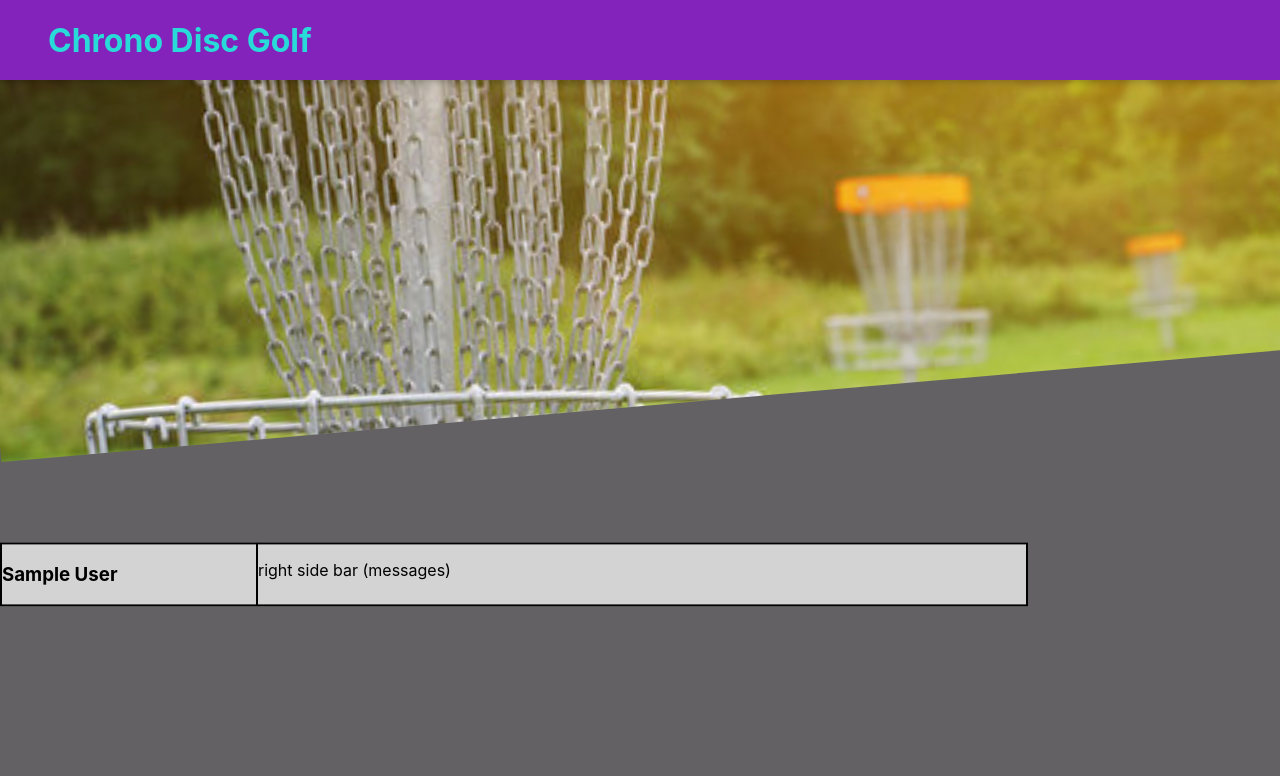
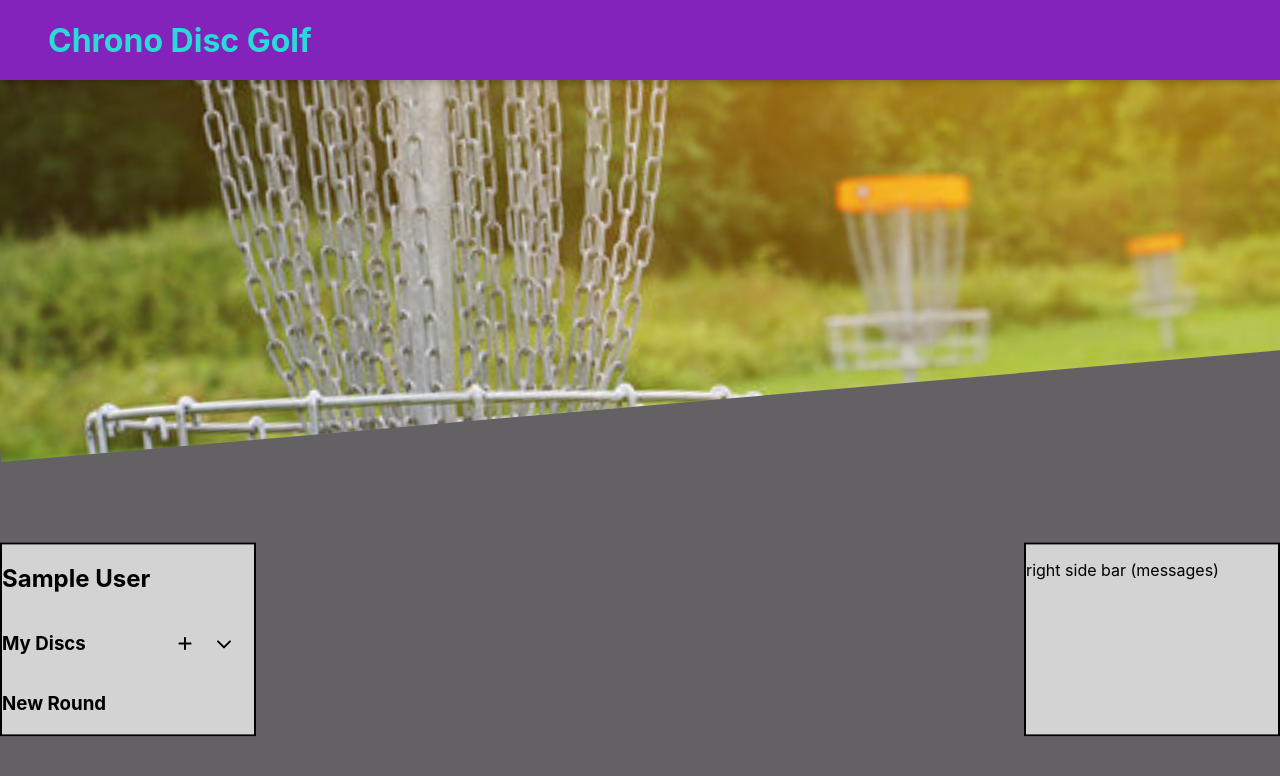
Before and after one commit to NicholasCorcoran/DiscGolf, a React (Create React App) app: page /player in a window 1280 px wide. Shown: the top 776 px of the page. Built offline with nearby package versions, Linux system fonts and the light colour scheme; no server answers; sample sign-in values are in the browser's storage.

Commit message:
SideBar discs
Added the side bar disc created the form but not doing anything with the data yet

```diff
--- /dev/null
+++ b/src/components/Discs/Discs.module.css
@@ -0,0 +1,6 @@
+.cont {
+    display: grid;
+    grid-template-columns: 70% 15% 15%;
+    align-items: center;
+    width: 100%;
+}
--- /dev/null
+++ b/src/components/Discs/Discs.tsx
@@ -0,0 +1,21 @@
+import React from 'react';
+import { FontAwesomeIcon } from "@fortawesome/react-fontawesome";
+import { faChevronDown, faPlus} from "@fortawesome/free-solid-svg-icons";
+import classes from './Discs.module.css'
+import { NewDiscForm } from './NewDiscForm';
+import { MyDiscs } from './MyDiscs';
+
+export const Discs = () => {
+    const [addDisc, setAddDisc] = React.useState(false);
+    const [showDiscs, setShowDiscs] = React.useState(false)
+
+    return <>
+    <div className={classes.cont}>
+    <h3>My Discs</h3>
+    <FontAwesomeIcon icon={faPlus} onClick={()=>setAddDisc(!addDisc)}/>
+    <FontAwesomeIcon icon={faChevronDown} onClick={()=>setShowDiscs(!showDiscs)} />
+    </div>
+    {addDisc && <NewDiscForm/>}
+    {showDiscs && <MyDiscs/>}
+    </>
+}
--- /dev/null
+++ b/src/components/Discs/MyDiscs.tsx
@@ -0,0 +1,5 @@
+import React from 'react';
+
+export const MyDiscs = () => {
+    return <h3>mydiscs</h3>
+}
--- /dev/null
+++ b/src/components/Discs/NewDiscForm.module.css
@@ -0,0 +1,4 @@
+.form {
+    display: flex;
+    flex-direction: column;
+}
--- /dev/null
+++ b/src/components/Discs/NewDiscForm.tsx
@@ -0,0 +1,63 @@
+import React from 'react';
+import classes from './NewDiscForm.module.css'
+
+export const NewDiscForm = () => {
+    return <form className={classes.form}>
+        <label htmlFor="brand" >
+          Disc Brand
+        </label>
+        <input
+          id="brand"
+          type="text"
+          name="brand"
+        />
+        <label htmlFor="discname" >
+          Disc Name
+        </label>
+        <input
+          id="discname"
+          type="text"
+          name="discname"
+        />
+        <label htmlFor="plastic" >
+          Plastic
+        </label>
+        <input
+          id="plastic"
+          type="text"
+          name="plastic"
+        />
+        <label htmlFor="speed" >
+          Disc Speed
+        </label>
+        <input
+          id="speed"
+          type="number"
+          name="speed"
+        />
+        <label htmlFor="glide" >
+          Disc Glide
+        </label>
+        <input
+          id="glide"
+          type="number"
+          name="glide"
+        />
+        <label htmlFor="Turn" >
+          Disc Turn
+        </label>
+        <input
+          id="turn"
+          type="number"
+          name="turn"
+        />
+        <label htmlFor="fade" >
+          Disc Fade
+        </label>
+        <input
+          id="fade"
+          type="number"
+          name="fade"
+        />
+    </form>
+}
--- a/src/components/ScoreCard/ScoreCard.tsx
+++ b/src/components/ScoreCard/ScoreCard.tsx
@@ -26,7 +26,10 @@ export const ScoreCard: React.FC<{
   const [data, setData] = React.useState<DataForm[]>([]);
 
   React.useEffect(() => {
-    setData(Object.values(props.data) as unknown as DataForm[]);
+    if(props.data){
+      setData(Object.values(props.data) as unknown as DataForm[]);
+    }
+
   }, [props.data]);
 
   return (
--- /dev/null
+++ b/src/components/Welcome/LeftSideBar.module.css
@@ -0,0 +1,6 @@
+.container{
+    display: flex;
+    flex-direction: column;
+
+    width: 100%;
+}
--- a/src/components/Welcome/LeftSideBar.tsx
+++ b/src/components/Welcome/LeftSideBar.tsx
@@ -2,6 +2,8 @@ import React from "react";
 import { auth } from "../../firebaseSetup";
 import { onAuthStateChanged } from "firebase/auth";
 import { useNavigate } from "react-router-dom";
+import { Discs } from "../Discs/Discs";
+import classes from './LeftSideBar.module.css'
 
 export const LeftSideBar = () => {
   const [dName, setDName] = React.useState<string | null>("");
@@ -18,8 +20,10 @@ export const LeftSideBar = () => {
   }, [nav]);
 
   return (
-    <>
-      <h3>{dName}</h3>
-    </>
+    <div className={classes.container}>
+      <h2>{dName}</h2>
+      <Discs/>
+      <h3>New Round</h3>
+    </div>
   );
 };
--- a/src/components/Welcome/SideBar.tsx
+++ b/src/components/Welcome/SideBar.tsx
@@ -1,4 +1,4 @@
-import React, { ReactNode } from "react";
+import React from "react";
 import classes from "./SideBar.module.css";
 
 export const SideBar: React.FC<{ children: React.ReactNode }> = (props) => {
--- a/src/components/Welcome/Welcome.module.css
+++ b/src/components/Welcome/Welcome.module.css
@@ -3,3 +3,17 @@
   grid-template-columns: 20% 60% 20%;
   transform: translateY(4.9rem);
 }
+
+.lside{
+  width: 100%;
+    height: fill;
+    display: flex;
+}
+
+.rside {
+  grid-column-start: 3;
+  grid-row-start: 1;
+  width: 100%;
+  height: fill;
+  display: flex;
+}
--- a/src/components/Welcome/Welcome.tsx
+++ b/src/components/Welcome/Welcome.tsx
@@ -9,13 +9,17 @@ export const Welcome = () => {
   return (
     <>
       <div className={classes.cont}>
+        <div className={classes.lside}>
         <SideBar>
           <LeftSideBar />
         </SideBar>
+        </div>
         <ScoreCardFeed />
+        <div className={classes.rside}>
         <SideBar>
           <p>right side bar (messages)</p>
         </SideBar>
+        </div>
       </div>
     </>
   );
```
